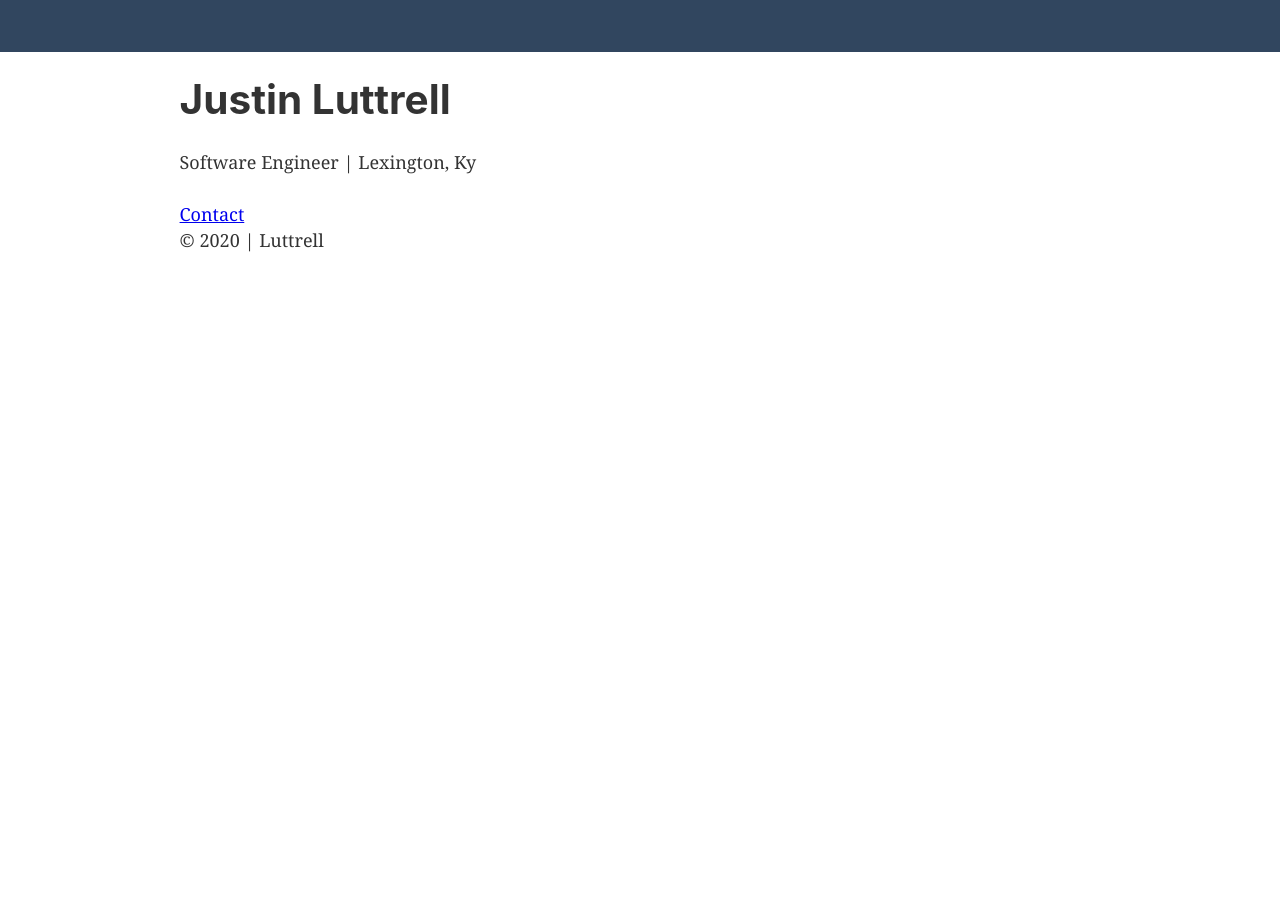
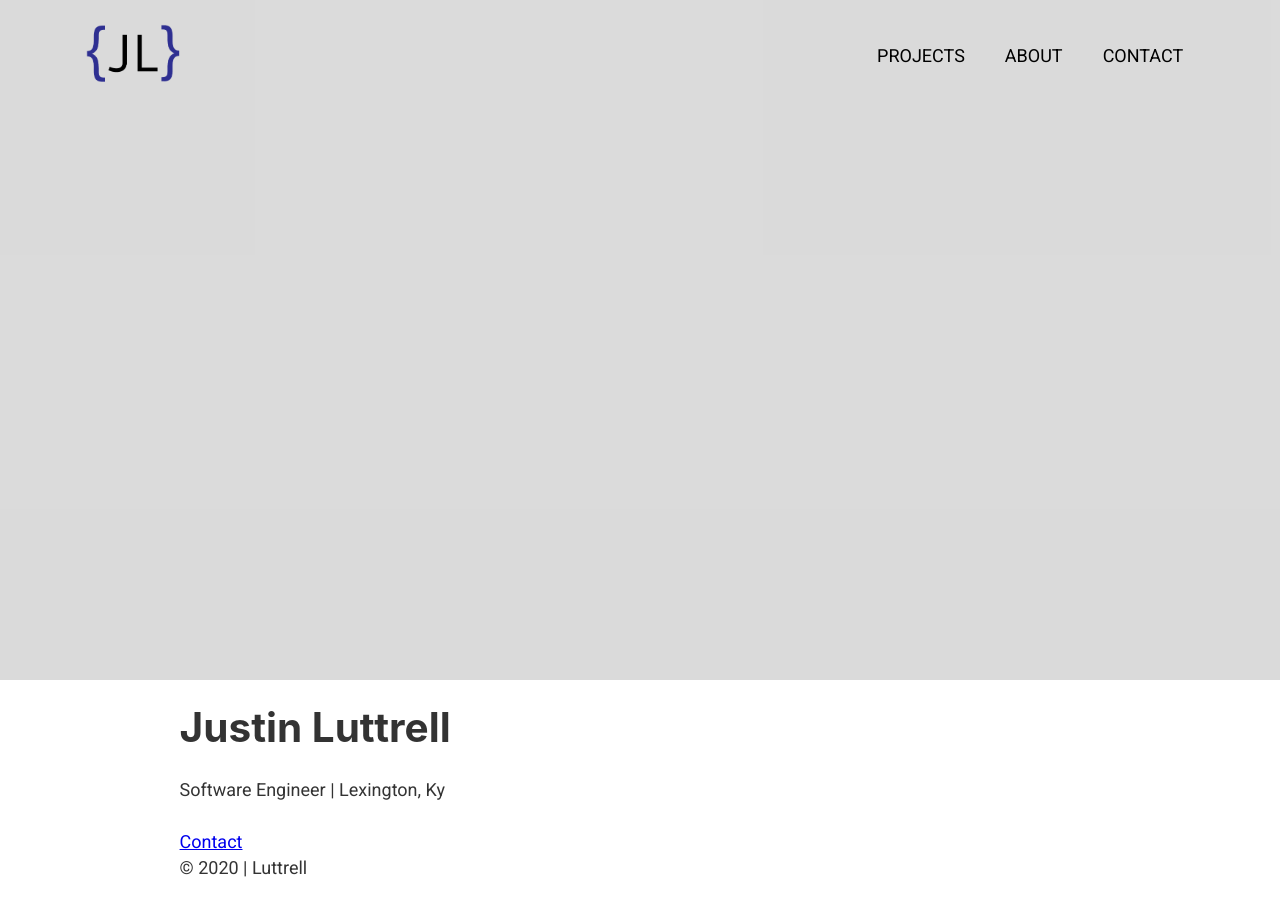
Before and after one commit to justin-luttrell/portfolio, a Gatsby site: page / in a window 1280 px wide. Before the commit the page ends 800 px from the top, so only its background shows below. Built offline with nearby package versions, Linux system fonts and the light colour scheme; Gatsby itself is replaced by a stand-in of ours.

Commit message:
Added emotionjs & nav dev

```diff
--- a/gatsby-config.js
+++ b/gatsby-config.js
@@ -24,11 +24,9 @@ module.exports = {
         background_color: `#663399`,
         theme_color: `#663399`,
         display: `minimal-ui`,
-        icon: `src/images/gatsby-icon.png`, // This path is relative to the root of the site.
+        icon: `src/images/JL-icon.png`, // This path is relative to the root of the site.
       },
     },
-    // this (optional) plugin enables Progressive Web App + Offline functionality
-    // To learn more, visit: https://gatsby.dev/offline
-    // `gatsby-plugin-offline`,
+    `gatsby-plugin-emotion`
   ],
 }
--- a/package.json
+++ b/package.json
@@ -5,8 +5,11 @@
   "version": "0.1.0",
   "author": "Kyle Mathews <mathews.kyle@gmail.com>",
   "dependencies": {
+    "@emotion/core": "^10.0.27",
+    "@emotion/styled": "^10.0.27",
     "gatsby": "^2.18.12",
     "gatsby-image": "^2.2.34",
+    "gatsby-plugin-emotion": "^4.1.21",
     "gatsby-plugin-manifest": "^2.2.31",
     "gatsby-plugin-offline": "^3.0.27",
     "gatsby-plugin-react-helmet": "^3.1.16",
--- a/src/components/header.js
+++ b/src/components/header.js
@@ -1,42 +1,20 @@
 import { Link } from "gatsby"
 import PropTypes from "prop-types"
 import React from "react"
+import Nav from './nav.js'
+import styled from "@emotion/styled"
+import { css } from "@emotion/core"
+
+const HeaderWrapper = styled.header`
+  background: rgba(13,13,13,.15);
+  margin-bottom: 1.45rem;
+  min-height: 85vh;
+`
 
 const Header = ({ siteTitle }) => (
-  <header
-    style={{
-      background: `#31465f`,
-      marginBottom: `1.45rem`,
-    }}
-  >
-    <div
-      style={{
-        margin: `0 auto`,
-        maxWidth: 960,
-        padding: `1.45rem 1.0875rem`,
-      }}
-    >
-      <h1 style={{ margin: 0 }}>
-        <Link
-          to="/"
-          style={{
-            color: `white`,
-            textDecoration: `none`,
-          }}
-        >
-          {siteTitle}
-        </Link>
-      </h1>
-    </div>
-  </header>
+  <HeaderWrapper>
+    <Nav/>
+  </HeaderWrapper>
 )
 
-Header.propTypes = {
-  siteTitle: PropTypes.string,
-}
-
-Header.defaultProps = {
-  siteTitle: ``,
-}
-
 export default Header
--- a/src/components/image.js
+++ b/src/components/image.js
@@ -15,18 +15,18 @@ import Img from "gatsby-image"
 
 const Image = () => {
   const data = useStaticQuery(graphql`
-    query {
-      placeholderImage: file(relativePath: { eq: "gatsby-astronaut.png" }) {
+    {
+      file(relativePath: {eq: "JL-icon.png"}) {
         childImageSharp {
-          fluid(maxWidth: 300) {
-            ...GatsbyImageSharpFluid
+          fixed(width: 116, height: 72) {
+            ...GatsbyImageSharpFixed
           }
         }
       }
     }
-  `)
-
-  return <Img fluid={data.placeholderImage.childImageSharp.fluid} />
+    `
+  )
+  return <Img fixed={data.file.childImageSharp.fixed} />
 }
 
 export default Image
--- a/src/components/layout.css
+++ b/src/components/layout.css
@@ -1,5 +1,7 @@
+@import  url('https://fonts.googleapis.com/css?family=Roboto');
+
 html {
-  font-family: sans-serif;
+  font-family: 'Roboto', sans-serif;
   -ms-text-size-adjust: 100%;
   -webkit-text-size-adjust: 100%;
 }
@@ -185,7 +187,7 @@ textarea {
   font: inherit;
 }
 html {
-  font: 112.5%/1.45em georgia, serif;
+  font: 112.5%/1.45em 'Roboto', serif;
   box-sizing: border-box;
   overflow-y: scroll;
 }
@@ -200,7 +202,7 @@ html {
 }
 body {
   color: hsla(0, 0%, 0%, 0.8);
-  font-family: georgia, serif;
+  font-family: 'Roboto', serif;
   font-weight: normal;
   word-wrap: break-word;
   font-kerning: normal;
--- a/src/components/layout.js
+++ b/src/components/layout.js
@@ -25,8 +25,8 @@ const Layout = ({ children }) => {
 
   return (
     <>
-      <Header siteTitle="" />
-      {/* <Header siteTitle={data.site.siteMetadata.title} /> */}
+      {/* <Header siteTitle="" /> */}
+      <Header siteTitle={data.site.siteMetadata.title} />
       <div
         style={{
           margin: `0 auto`,
--- /dev/null
+++ b/src/components/nav.js
@@ -0,0 +1,47 @@
+import { Link } from "gatsby"
+import React from "react"
+import styled from "@emotion/styled"
+import Image from "../components/image"
+
+
+const NavWrapper = styled.nav`
+    position: absolute;
+    top: 0;
+    z-index: 1000;
+    width: 100%;
+    padding: 2vh 6vw;
+    background: transparent;
+    display: flex;
+    align-items: center;
+`
+
+const NavImage = styled.div`
+    flex: 1 1 0;
+`
+
+const NavLinks = styled.div`
+    display: flex;
+    justify-content: flex-end;
+`
+
+const NavLink = styled(Link)`
+    margin: 0 20px;
+    color: #000000;
+    text-decoration: none;
+    &:hover {
+        color: #2e2f91;
+    }
+`
+
+const Nav = () => (
+    <NavWrapper>
+        <NavImage><Link to="/"><Image/></Link></NavImage>
+        <NavLinks>
+            <NavLink to="/projects">PROJECTS</NavLink>
+            <NavLink to="/about">ABOUT</NavLink>
+            <NavLink to="/contact">CONTACT</NavLink>
+        </NavLinks>
+    </NavWrapper>
+)
+
+export default Nav;
```
Also changed, not shown: src/images/JL-icon.png (added), 1 other file.
